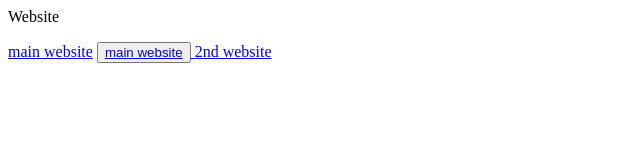
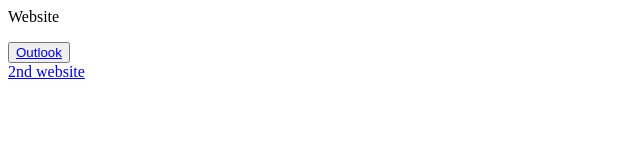
Before and after one commit to conlearn123/conlearn123.github.io, a plain HTML site: page index.html in a window 1280 px wide. Shown: the whole page, without its empty margins (0-640 px from the left). Drawn offline with Linux system fonts and the light colour scheme.

Commit message:
Update index.html

```diff
--- a/index.html
+++ b/index.html
@@ -9,8 +9,8 @@
 <body>
     <p>Website</p>
     <div>
-        <a href="https://outlook.office.com/mail">main website</a>
-        <button><a href="https://outlook.office.com/mail">main website</button>
+        <button><a href="https://outlook.office.com/mail">Outlook</button>
+	<br>
         <a href="/web.html">2nd website</a>
     </div>
 
```
